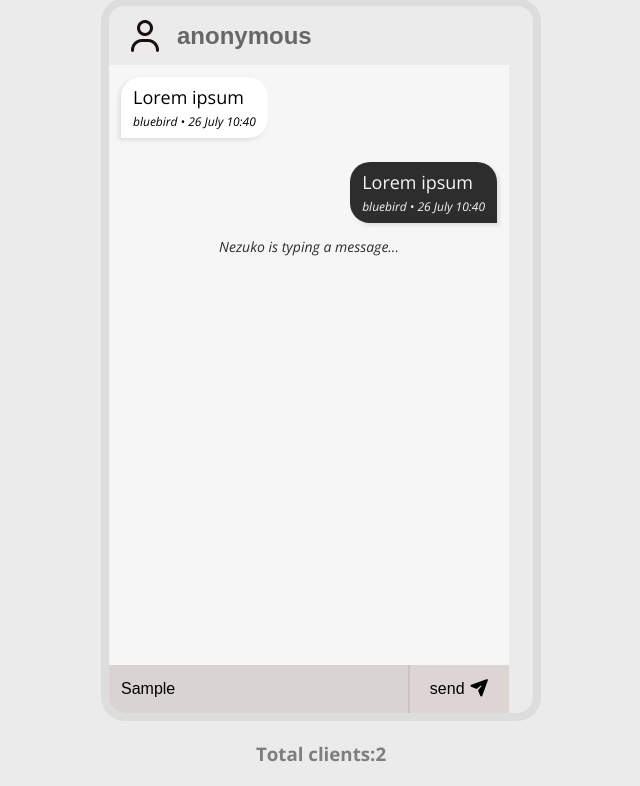
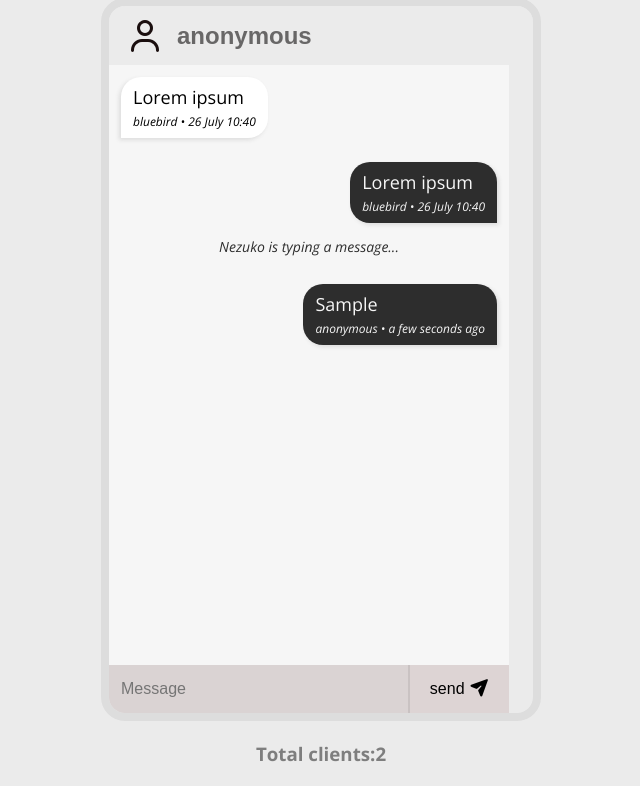
Before and after one commit to UniqueAoi/ChatApp-new-, a website: page public/index.html in a window 1280 px wide. Both pictures are taken after typing "Sample" into the empty fields and a click on the button "send". Shown: the part 85-871 px from the top of the page, without its empty margins (319-959 px from the left). Drawn offline with nearby package versions, Linux system fonts and the light colour scheme; no server answers.

Commit message:
Send message

```diff
--- a/public/index.html
+++ b/public/index.html
@@ -52,6 +52,7 @@
      <h3 class="clients-total" id="client-total">Total clients:2</h3>
 
      <script src="/socket.io/socket.io.js"></script>
+     <script src="https://cdnjs.cloudflare.com/ajax/libs/moment.js/2.29.4/moment.min.js"></script>
      <script src="main.js"></script>
 </body>
 
--- a/public/main.js
+++ b/public/main.js
@@ -17,15 +17,35 @@ socket.on('clients-total', (data) => {
 })
 
 function sendMessage() {
-    console.log(messageInput.value)
-    const data ={
+    if(messageInput.value === '') return
+    //console.log(messageInput.value)
+    const data = {
         name: nameInput.value,
         message: messageInput.value,
         dateTime: new Date()
     }
     socket.emit('message', data)
+    addMessageToUI(true, data)
+    messageInput.value =''
 }
 
 socket.on('chat-message', (data) => {
-    console.log(data)
+    //console.log(data)
+    addMessageToUI(false, data)
 })
+
+function addMessageToUI(isOwnMessage, data) {
+    const element = `
+        <li class="${isOwnMessage ? "message-right" : "message-left"}">
+                <p class="message">
+                    ${data.message}
+                    <span>${data.name} • ${moment(data.dateTime).fromNow()}</span>
+                </p>
+        </li>`
+    messageContainer.innerHTML += element
+    scrollToBottom()
+}
+
+function scrollToBottom(){
+    messageContainer.scrollTo(0, messageContainer.scrollHeight)
+}
```
